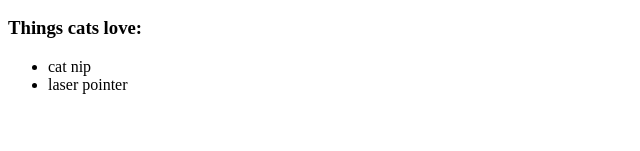
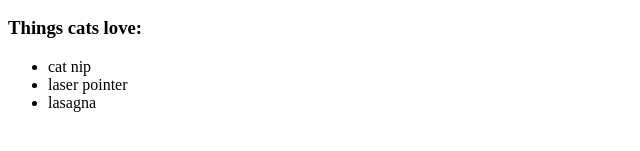
Before and after one commit to indramaha/cat-photo-app-bagus, a plain HTML site: page index.html in a window 1280 px wide. Shown: the part 497-648 px from the top of the page, without its empty margins (0-640 px from the left). Drawn offline with Linux system fonts and the light colour scheme.

Commit message:
menambahkan lasagna list pada section kedua

```diff
--- a/index.html
+++ b/index.html
@@ -18,6 +18,7 @@
                 <ul>
                     <li>cat nip</li>
                     <li>laser pointer</li>
+                    <li>lasagna</li>
                 </ul>
             </section>
             <!--Section 2 finish-->
```
